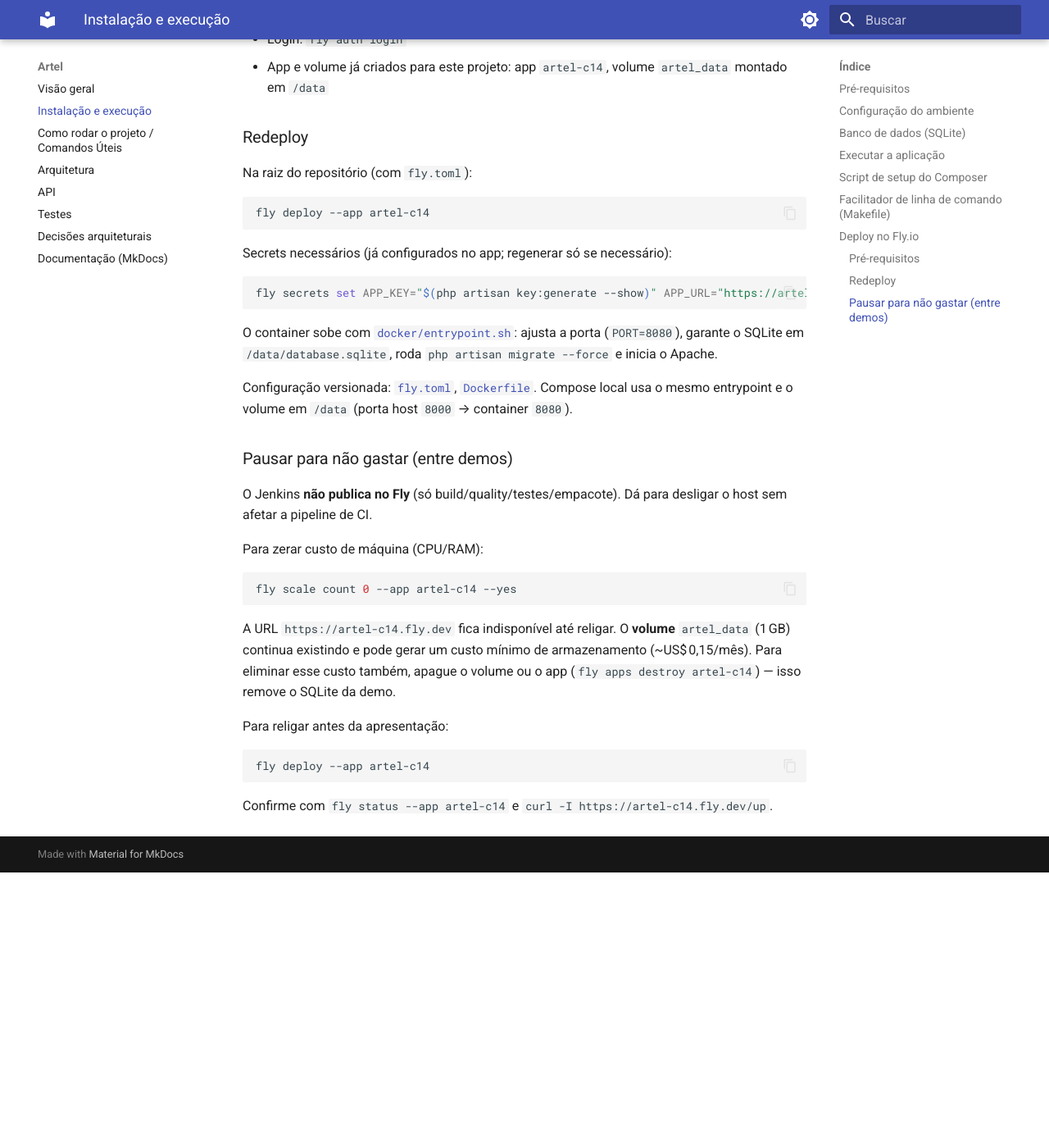
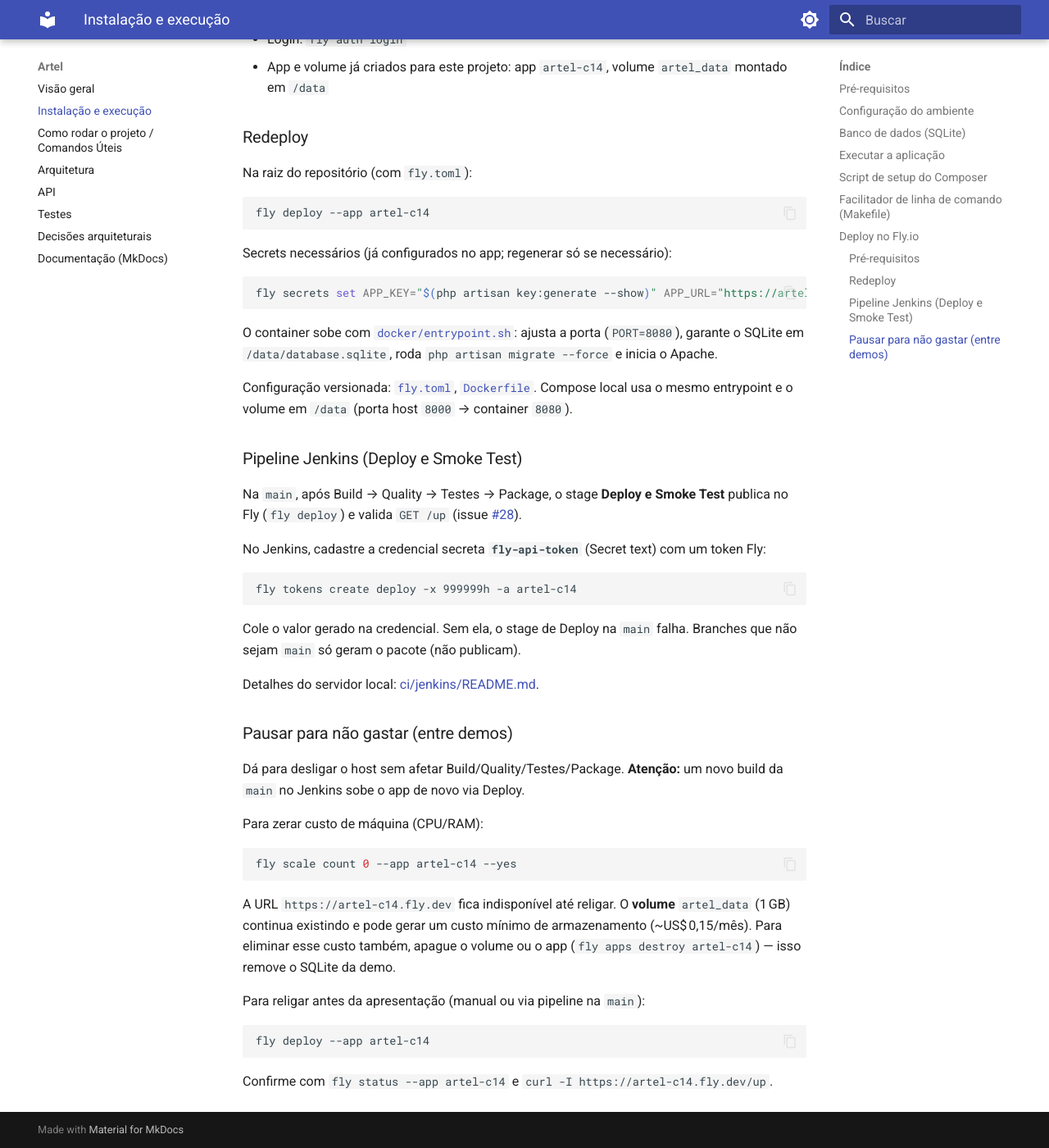
Before and after one commit to C14-Inatel-2026-2/Artel, an MkDocs documentation site: the page built from docs/instalacao.md, in a window 1280 px wide and 1400 px high, scrolled down 2554 px. Shown: the whole window at 82% size. Built offline with MkDocs 1.6.1 and Material for MkDocs 9.7.7, drawn with Linux system fonts in a browser that asks for light colours; before the commit the page ends 3618 px from its top, so only the background shows below that.

Commit message:
ci: deploy Artel to Fly from Jenkins on main
Wire the full pipeline chain with a main-only Fly deploy and /up smoke test, keeping Package for every branch and documenting the fly-api-token credential.

````diff
--- a/docs/instalacao.md
+++ b/docs/instalacao.md
@@ -100,9 +100,23 @@ O container sobe com [`docker/entrypoint.sh`](../docker/entrypoint.sh): ajusta a
 
 Configuração versionada: [`fly.toml`](../fly.toml), [`Dockerfile`](../Dockerfile). Compose local usa o mesmo entrypoint e o volume em `/data` (porta host `8000` → container `8080`).
 
+### Pipeline Jenkins (Deploy e Smoke Test)
+
+Na `main`, após Build → Quality → Testes → Package, o stage **Deploy e Smoke Test** publica no Fly (`fly deploy`) e valida `GET /up` (issue [#28](https://github.com/C14-Inatel-2026-2/Artel/issues/28)).
+
+No Jenkins, cadastre a credencial secreta **`fly-api-token`** (Secret text) com um token Fly:
+
+```bash
+fly tokens create deploy -x 999999h -a artel-c14
+```
+
+Cole o valor gerado na credencial. Sem ela, o stage de Deploy na `main` falha. Branches que não sejam `main` só geram o pacote (não publicam).
+
+Detalhes do servidor local: [ci/jenkins/README.md](../ci/jenkins/README.md).
+
 ### Pausar para não gastar (entre demos)
 
-O Jenkins **não publica no Fly** (só build/quality/testes/empacote). Dá para desligar o host sem afetar a pipeline de CI.
+Dá para desligar o host sem afetar Build/Quality/Testes/Package. **Atenção:** um novo build da `main` no Jenkins sobe o app de novo via Deploy.
 
 Para zerar custo de máquina (CPU/RAM):
 
@@ -112,7 +126,7 @@ fly scale count 0 --app artel-c14 --yes
 
 A URL `https://artel-c14.fly.dev` fica indisponível até religar. O **volume** `artel_data` (1 GB) continua existindo e pode gerar um custo mínimo de armazenamento (~US$ 0,15/mês). Para eliminar esse custo também, apague o volume ou o app (`fly apps destroy artel-c14`) — isso remove o SQLite da demo.
 
-Para religar antes da apresentação:
+Para religar antes da apresentação (manual ou via pipeline na `main`):
 
 ```bash
 fly deploy --app artel-c14
````
Also changed, not shown: README.md (+1 -1 lines), ci/jenkins/README.md (+29 -0 lines), docs/decisoes.md (+1 -1 lines), 1 other file.
